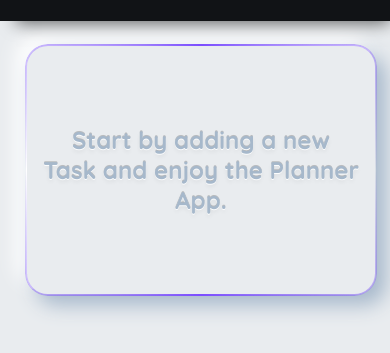
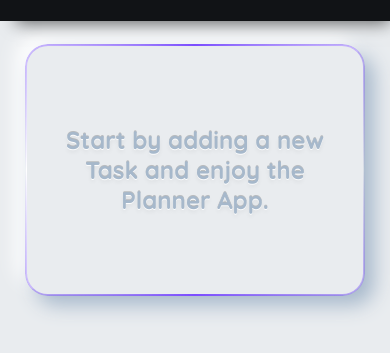
Before and after one commit to AminDanaaa/planner-app, a website built with webpack: page src/template.html in a window 390 px wide. Shown: the part 67-420 px from the top of the page. Built offline with nearby package versions, Linux system fonts and the light colour scheme.

Commit message:
Fixing mobile view

```diff
--- a/src/styles/styles.css
+++ b/src/styles/styles.css
@@ -101,7 +101,7 @@
     margin-inline: 10px;
     margin-block: 24px;
     display: grid;
-    grid-template-columns: repeat(auto-fit, minmax(350px, 1fr));
+    grid-template-columns: repeat(auto-fit, minmax(min(350px, 100%), 1fr));
     gap: 24px;
 }
 
@@ -123,7 +123,7 @@
     border-right: 1px solid rgba(166, 184, 203, 0.25);
     border-bottom:1px solid rgba(166, 184, 203, 0.25);
 
-    padding-inline: 1.6rem;
+    padding-inline: clamp(1rem, 4vw, 1.6rem);
     padding-top: 1rem;
     padding-bottom: 1.4rem;
 
@@ -158,14 +158,11 @@
     justify-content: space-between;
 }
 
+.card-container div,
 .card-container > div > div {
     overflow-wrap: break-word;
     word-wrap: break-word;
-}
-
-.card-container div {
-    overflow-wrap: break-word;
-    word-wrap: break-word;
+    overflow-wrap: anywhere;
 }
 
 .card-container > div > div:last-child > p {
```
